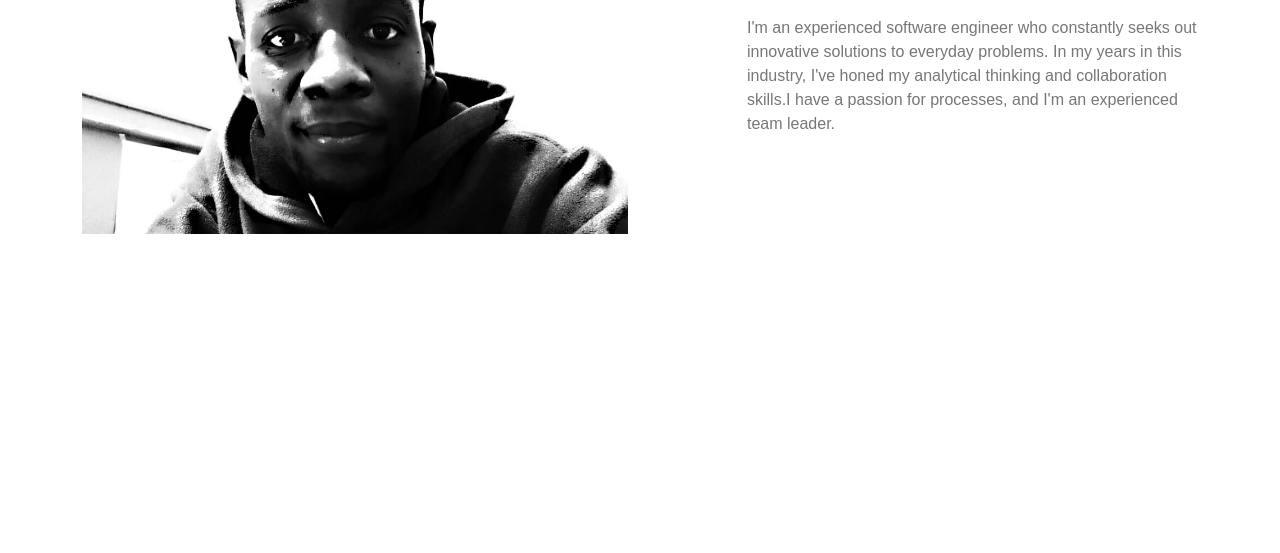
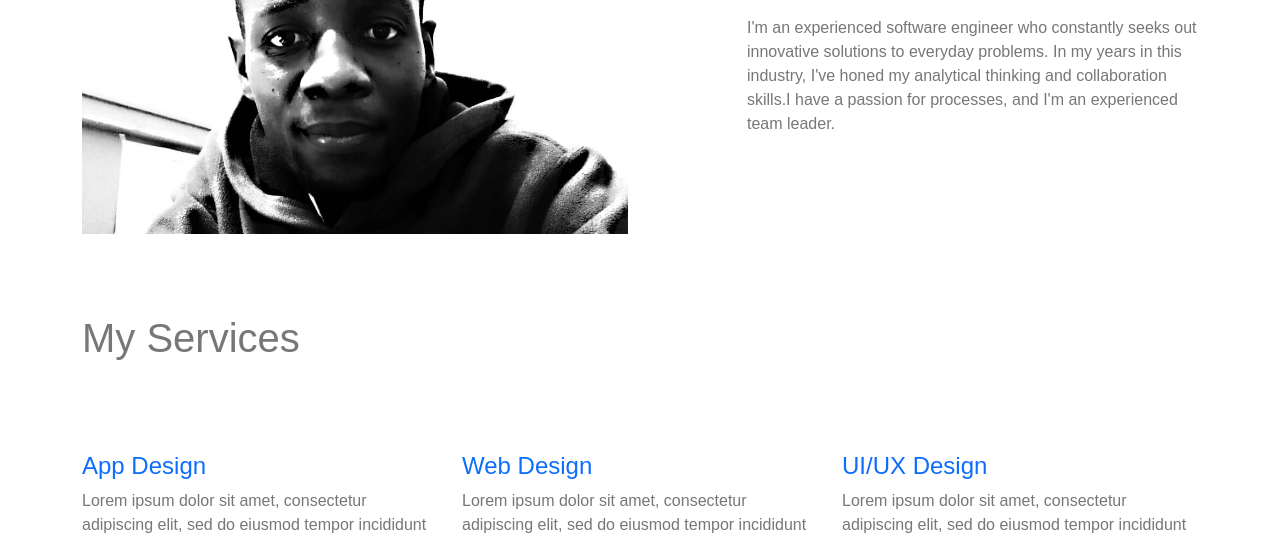
Before and after one commit to vinney-mo/portfolio_web, a plain HTML site: page index.html in a window 1280 px wide. Shown: the part 710-1263 px from the top of the page. Before the commit the page ends 944 px from the top, so only its background shows below. Drawn offline with Linux system fonts and the light colour scheme.

Commit message:
Added my services section

```diff
--- a/css/styles.css
+++ b/css/styles.css
@@ -66,14 +66,17 @@ img {
   max-width: 100%;
   height: auto;
 }
-.about-me {
+.section-gap {
   padding-top: 80px;
 }
 .about-right p {
   margin-bottom: 30px;
 }
-.about-right h1 {
+.about-right h1, .my-services h1 {
   margin-bottom: 30px;
   font-weight: 400;
   font-size: 40px;
 }
+.service {
+    margin-top: 60px;
+}
--- a/index.html
+++ b/index.html
@@ -46,14 +46,14 @@
         </div>
       </div>
     </section>
-    <section class="about-me" id="about">
+    <section class="about-me section-gap" id="about">
       <div class="container">
         <div class="row align-items-center justify-content-between">
           <div class="col-md-6 about-left">
             <img class="img-fluid" src="img/about-me.jpg" alt="About Me" />
           </div>
           <div class="col-md-5 about-right">
-            <h1 class="text-uppercase">About Me</h1>
+            <h1>About Me</h1>
             <p>
               I'm an experienced software engineer who constantly seeks out
               innovative solutions to everyday problems. In my years in this
@@ -65,6 +65,49 @@
         </div>
       </div>
     </section>
+    <section class="my-services section-gap">
+      <div class="container">
+        <div class="row d-flex justify-content-center">
+          <div class="menu-content col-lg-12">
+            <div class="title">
+              <h1>My Services</h1>
+            </div>
+          </div>
+        </div>
+        <div class="row">
+          <div class="col-lg-4 col-md-6">
+            <div class="service">
+              <span class="icon"></span>
+              <a href="#"><h4>App Design</h4></a>
+              <p>
+                Lorem ipsum dolor sit amet, consectetur adipiscing elit, sed do
+                eiusmod tempor incididunt
+              </p>
+            </div>
+          </div>
+          <div class="col-lg-4 col-md-6">
+            <div class="service">
+              <span class="icon"></span>
+              <a href="#"><h4>Web Design</h4></a>
+              <p>
+                Lorem ipsum dolor sit amet, consectetur adipiscing elit, sed do
+                eiusmod tempor incididunt
+              </p>
+            </div>
+          </div>
+          <div class="col-lg-4 col-md-6">
+            <div class="service">
+              <span class="icon"></span>
+              <a href="#"><h4>UI/UX Design</h4></a>
+              <p>
+                Lorem ipsum dolor sit amet, consectetur adipiscing elit, sed do
+                eiusmod tempor incididunt
+              </p>
+            </div>
+          </div>
+        </div>
+      </div>
+    </section>
     <script src="js/bootstrap.min.js"></script>
     <script src="js/scripts.js"></script>
   </body>
```
